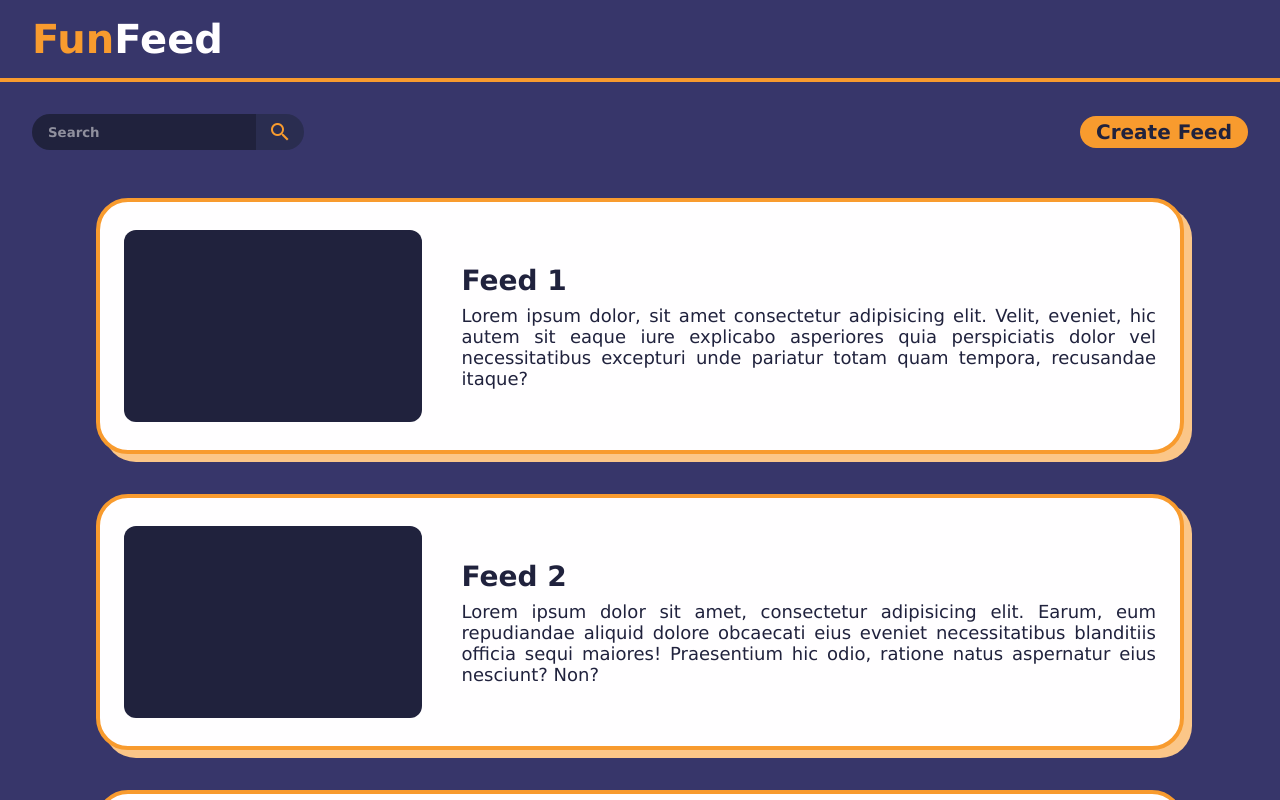
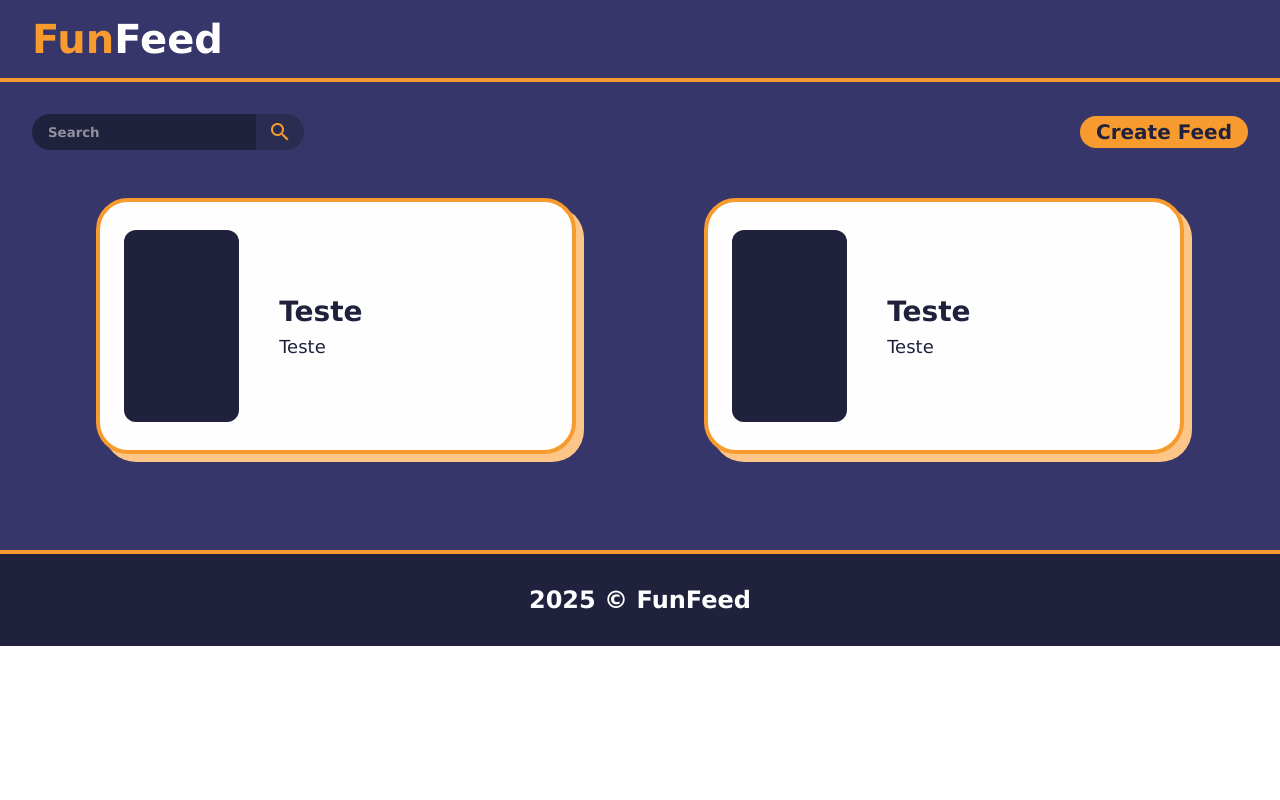
Before and after one commit to EwertonSolitto/funfeed, an Angular app: page / in a window 1280 px wide. Built offline with nearby package versions, Linux system fonts and the light colour scheme.

Commit message:
feat: create service to cache every feed created

```diff
--- /dev/null
+++ b/src/app/feed-data-cache.service.ts
@@ -0,0 +1,44 @@
+import { Injectable } from '@angular/core';
+import type { FeedProps } from '../models/FeedProps';
+import defaultFeedList from '../data/defaultFeedList.json'
+
+@Injectable({
+  providedIn: 'root',
+})
+export class FeedDataCacheService {
+  private cache: FeedProps[] = [];
+
+  constructor() {
+    const storedCache = localStorage.getItem('formDataCache');
+    if (storedCache) {
+      try {
+        this.cache = JSON.parse(storedCache);
+      } catch (error) {
+        console.error('Erro ao carregar o cache do localStorage:', error);
+        this.cache = [...defaultFeedList.data]
+        this.saveCache();
+      }
+    } else {
+      this.cache = [...defaultFeedList.data]
+      this.saveCache()
+    }
+  }
+
+  addFormData(feedData: FeedProps): void {
+    this.cache.push(feedData);
+    this.saveCache();
+  }
+
+  getAllFormData(): FeedProps[] {
+    return [...this.cache];
+  }
+
+  clearCache(): void {
+    this.cache = []
+    this.saveCache();
+  }
+
+  private saveCache(): void {
+    localStorage.setItem('formDataCache', JSON.stringify(this.cache));
+  }
+}
--- a/src/app/feed-list/feed-list.component.html
+++ b/src/app/feed-list/feed-list.component.html
@@ -1,31 +1,11 @@
 <section class="feed-list">
-  <ul>
+  <ul *ngFor="let feed of cachedFormDataList; index as i">
     <li>
       <a href="#">
           <div class="image"></div>
           <div class="content">
-            <h2>Feed 1</h2>
-            <p>Lorem ipsum dolor, sit amet consectetur adipisicing elit. Velit, eveniet, hic autem sit eaque iure explicabo asperiores quia perspiciatis dolor vel necessitatibus excepturi unde pariatur totam quam tempora, recusandae itaque?</p>
-          </div>
-      </a>
-    </li>
-
-    <li>
-      <a href="#">
-          <div class="image"></div>
-          <div class="content">
-            <h2>Feed 2</h2>
-            <p>Lorem ipsum dolor sit amet, consectetur adipisicing elit. Earum, eum repudiandae aliquid dolore obcaecati eius eveniet necessitatibus blanditiis officia sequi maiores! Praesentium hic odio, ratione natus aspernatur eius nesciunt? Non?</p>
-          </div>
-      </a>
-    </li>
-
-    <li>
-      <a href="#">
-          <div class="image"></div>
-          <div class="content">
-            <h2>Feed 3</h2>
-            <p>Lorem ipsum dolor sit amet consectetur, adipisicing elit. Vel, pariatur harum quod dicta cumque, accusamus nobis sed facilis repellat vero est velit inventore voluptatum asperiores maxime quis ullam corrupti sunt.</p>
+            <h2>{{feed.title.value}}</h2>
+            <p>{{feed.description.value}}</p>
           </div>
       </a>
     </li>
--- a/src/app/feed-list/feed-list.component.ts
+++ b/src/app/feed-list/feed-list.component.ts
@@ -1,11 +1,24 @@
 import { Component } from '@angular/core';
+import { FeedDataCacheService } from '../feed-data-cache.service'
+import type { FeedProps } from '../../models/FeedProps';
+import { CommonModule } from '@angular/common';
 
 @Component({
   selector: 'app-feed-list',
-  imports: [],
+  imports: [CommonModule],
   templateUrl: './feed-list.component.html',
   styleUrl: './feed-list.component.css'
 })
 export class FeedListComponent {
+  cachedFormDataList: FeedProps[] = []
 
+  constructor(private feedDataCacheService: FeedDataCacheService) {}
+
+  ngOnInit(): void {
+    this.loadCachedFormData();
+  }
+
+  loadCachedFormData(): void {
+    this.cachedFormDataList = this.feedDataCacheService.getAllFormData();
+  }
 }
--- a/src/app/pages/feed-creator/feed-creator.component.ts
+++ b/src/app/pages/feed-creator/feed-creator.component.ts
@@ -9,6 +9,7 @@ import { FormsModule } from '@angular/forms';
 import { CommonModule } from '@angular/common';
 import { resultsModel } from './models/results';
 import { quizesModel } from './models/quizes';
+import { FeedDataCacheService } from '../../feed-data-cache.service';
 
 @Component({
   selector: 'app-feed-creator',
@@ -45,6 +46,8 @@ export class FeedCreatorComponent {
 
   resultModels = resultsModel
   quizesModels = quizesModel
+
+  constructor(private feedDataCacheService: FeedDataCacheService) {}
 
   getResults() {
     return this.formData.results.map(({value}) => value)
@@ -126,7 +129,7 @@ export class FeedCreatorComponent {
 
   createFeed() {
     if((this.formData.description.value && this.formData.title.value) && this.checkValues()) {
-      console.log(this.formData)
+      this.feedDataCacheService.addFormData(this.formData)
     }
   }
 
--- /dev/null
+++ b/src/data/defaultFeedList.json
@@ -0,0 +1,36 @@
+{
+  "data": [
+    {
+      "title": { "value": "Teste" },
+      "description": { "value": "Teste" },
+      "results": [
+        { "value": "Teste" },
+        { "value": "Teste" }
+      ],
+      "quizes": [
+        { "title": { "value": "Teste"},
+          "options": [
+            { "value": "Teste", "resultSelected": "Teste"},
+            { "value": "Teste", "resultSelected": "Teste"}
+          ]
+        }
+      ]
+    },
+    {
+      "title": { "value": "Teste" },
+      "description": { "value": "Teste" },
+      "results": [
+        { "value": "Teste" },
+        { "value": "Teste" }
+      ],
+      "quizes": [
+        { "title": { "value": "Teste"},
+          "options": [
+            { "value": "Teste", "resultSelected": "Teste"},
+            { "value": "Teste", "resultSelected": "Teste"}
+          ]
+        }
+      ]
+    }
+  ]
+}
--- /dev/null
+++ b/src/models/FeedProps.ts
@@ -0,0 +1,13 @@
+export type FeedProps = {
+    title: { value: string },
+    description: { value: string },
+    results: { value: string }[],
+    quizes: {
+        title: { value: string},
+        options:
+        {
+          value: string,
+          resultSelected: string
+        }[]
+      }[]
+  }
```
